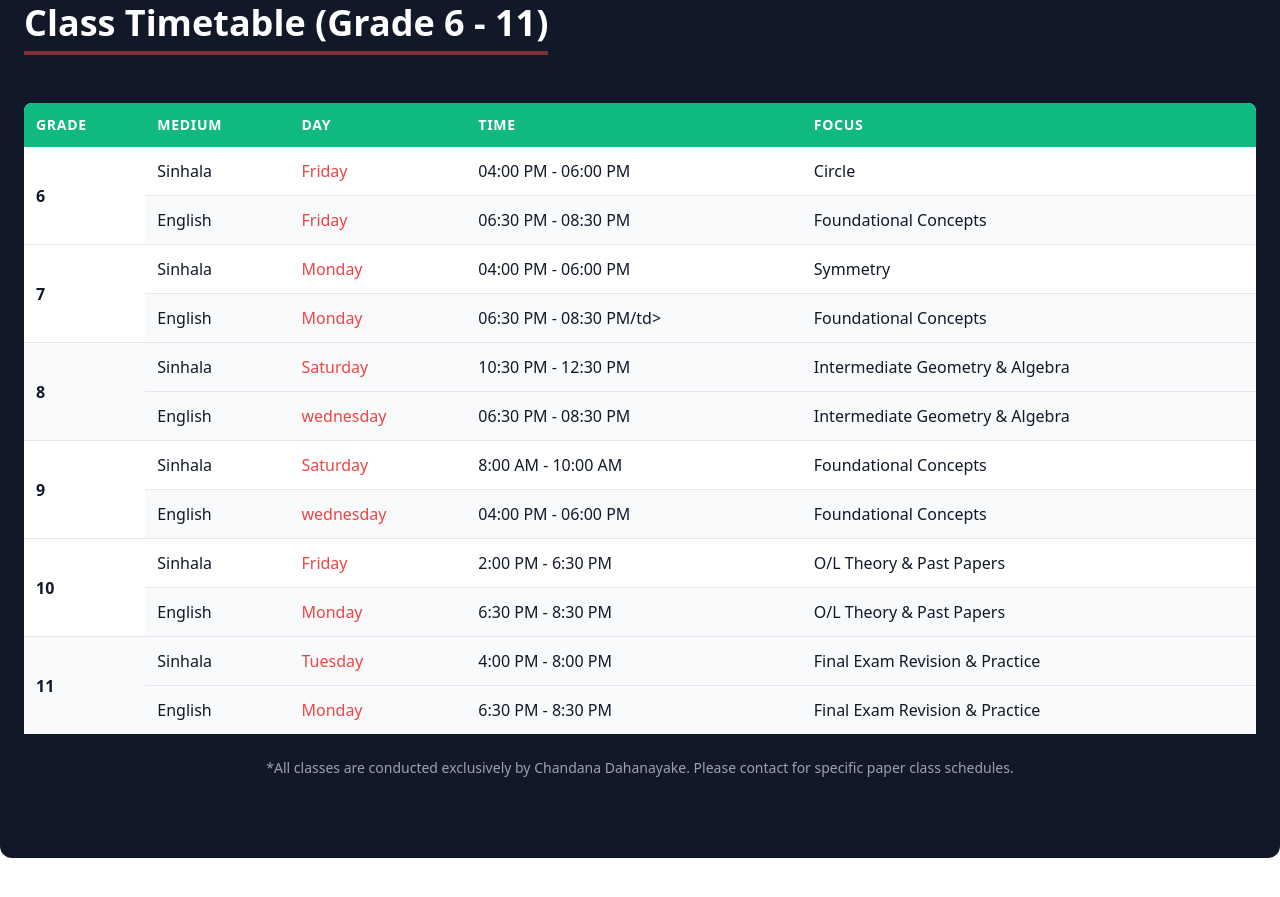
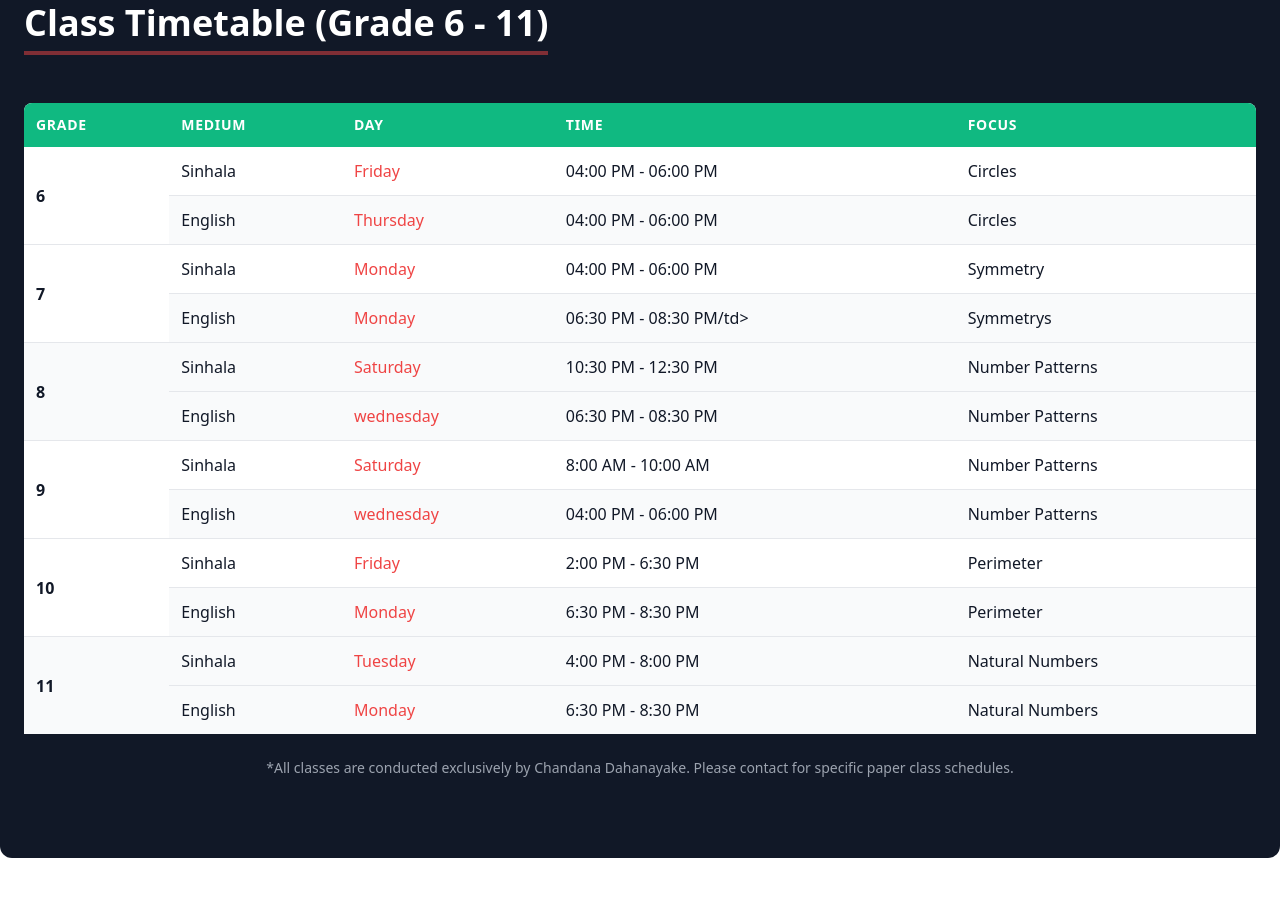
Before and after one commit to sanyuktha10/Maths-paradise, a plain HTML site: page Index.html in a window 1280 px wide. Shown: the part 1677-2574 px from the top of the page. Drawn offline with nearby package versions, Linux system fonts and the light colour scheme.

Commit message:
lessons update

```diff
--- a/Index.html
+++ b/Index.html
@@ -145,13 +145,13 @@
                             <td class="p-3">Sinhala</td>
                             <td class="p-3 text-red-main">Friday</td>
                             <td class="p-3">04:00 PM - 06:00 PM</td>
-                            <td class="p-3">Circle</td>
+                            <td class="p-3">Circles</td>
                         </tr>
                         <tr class="timetable-row">
                             <td class="p-3">English</td>
-                            <td class="p-3 text-red-main">Friday</td>
-                            <td class="p-3">06:30 PM - 08:30 PM</td>
-                            <td class="p-3">Foundational Concepts</td>
+                            <td class="p-3 text-red-main">Thursday</td>
+                            <td class="p-3">04:00 PM - 06:00 PM</td>
+                            <td class="p-3">Circles</td>
                         </tr>
                         <tr class="timetable-row">
                             <td class="p-3 font-semibold" rowspan="2">7</td>
@@ -164,59 +164,59 @@
                             <td class="p-3">English</td>
                             <td class="p-3 text-red-main">Monday</td>
                             <td class="p-3">06:30 PM - 08:30 PM/td>
-                            <td class="p-3">Foundational Concepts</td>
+                            <td class="p-3">Symmetrys</td>
                         </tr>
                         <tr class="timetable-row bg-gray-50">
                             <td class="p-3 font-semibold" rowspan="2">8</td>
                             <td class="p-3">Sinhala</td>
                             <td class="p-3 text-red-main">Saturday</td>
                             <td class="p-3">10:30 PM - 12:30 PM</td>
-                            <td class="p-3">Intermediate Geometry & Algebra</td>
+                            <td class="p-3">Number Patterns</td>
                         </tr>
                         <tr class="timetable-row bg-gray-50">
                             <td class="p-3">English</td>
                             <td class="p-3 text-red-main">wednesday</td>
                             <td class="p-3">06:30 PM - 08:30 PM</td>
-                            <td class="p-3">Intermediate Geometry & Algebra</td>
+                            <td class="p-3">Number Patterns</td>
                         </tr>
                         <tr class="timetable-row">
                             <td class="p-3 font-semibold" rowspan="2">9</td>
                             <td class="p-3">Sinhala</td>
                             <td class="p-3 text-red-main">Saturday</td>
                             <td class="p-3">8:00 AM - 10:00 AM</td>
-                            <td class="p-3">Foundational Concepts</td>
+                            <td class="p-3">Number Patterns</td>
                         </tr>
                         <tr class="timetable-row">
                             <td class="p-3">English</td>
                             <td class="p-3 text-red-main">wednesday</td>
                             <td class="p-3">04:00 PM - 06:00 PM</td>
-                            <td class="p-3">Foundational Concepts</td>
+                            <td class="p-3">Number Patterns</td>
                         </tr>
                          <tr class="timetable-row">
                             <td class="p-3 font-semibold" rowspan="2">10</td>
                             <td class="p-3">Sinhala</td>
                             <td class="p-3 text-red-main">Friday</td>
                             <td class="p-3">2:00 PM - 6:30 PM</td>
-                            <td class="p-3">O/L Theory & Past Papers</td>
+                            <td class="p-3">Perimeter</td>
                         </tr>
                         <tr class="timetable-row">
                             <td class="p-3">English</td>
                             <td class="p-3 text-red-main">Monday</td>
                             <td class="p-3">6:30 PM - 8:30 PM</td>
-                            <td class="p-3">O/L Theory & Past Papers</td>
+                            <td class="p-3">Perimeter</td>
                         </tr>
                         <tr class="timetable-row bg-gray-50">
                             <td class="p-3 font-semibold" rowspan="2">11</td>
                             <td class="p-3">Sinhala</td>
                             <td class="p-3 text-red-main">Tuesday</td>
                             <td class="p-3">4:00 PM - 8:00 PM</td>
-                            <td class="p-3">Final Exam Revision & Practice</td>
+                            <td class="p-3">Natural Numbers</td>
                         </tr>
                         <tr class="timetable-row bg-gray-50">
                             <td class="p-3">English</td>
                             <td class="p-3 text-red-main">Monday</td>
                             <td class="p-3">6:30 PM - 8:30 PM</td>
-                            <td class="p-3">Final Exam Revision & Practice</td>
+                            <td class="p-3">Natural Numbers</td>
                         </tr>
                     </tbody>
                 </table>
```
